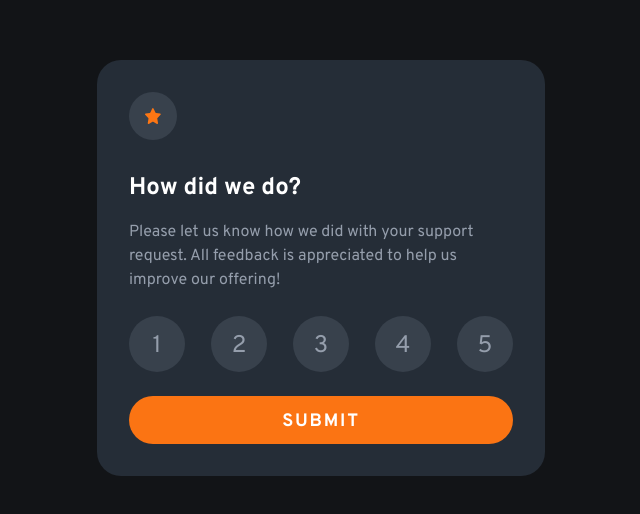
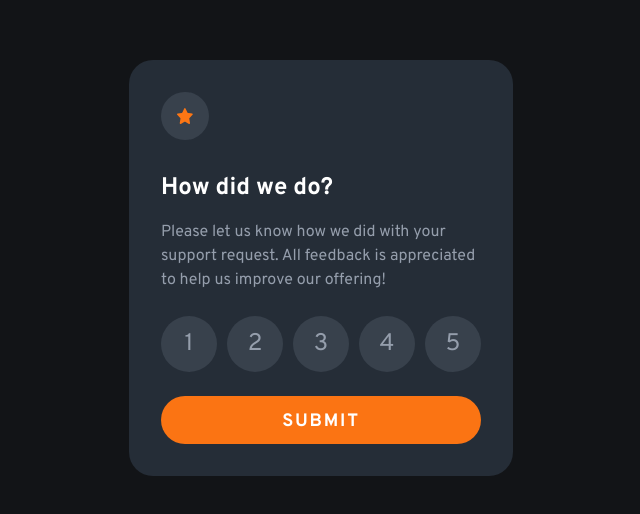
Before and after one commit to TheLaucha/interactive-rating-component-FM, a plain HTML site: page index.html in a window 1280 px wide. Shown: the part 132-646 px from the top of the page, without its empty margins (319-959 px from the left). Drawn offline with Linux system fonts and the light colour scheme.

Commit message:
fixed bugs

```diff
--- a/index.html
+++ b/index.html
@@ -13,7 +13,8 @@
   </head>
   <body>
     <div class="container h-screen mx-auto grid content-center">
-      <div class="card front rounded-3xl p-8 mx-auto flex flex-col gap-4 w-9/12 max-w-md">
+      <!-- p-8 -->
+      <div class="card front rounded-3xl mx-auto p-8 flex flex-col gap-4 max-w-xs sm:max-w-sm">
         <div class="star-image rounded-full max-w-fit p-4 mb-4">
           <img class="w-4" src="./images/icon-star.svg" alt="icon star" />
         </div>
@@ -23,25 +24,23 @@
           help us improve our offering!
         </p>
         <div class="check-numbers w-full flex justify-between my-2">
-          <button class="btn rounded-full text-2xl w-14 h-14" value="1">1</button>
-          <button class="btn rounded-full text-2xl w-14 h-14" value="2">2</button>
-          <button class="btn rounded-full text-2xl w-14 h-14" value="3">3</button>
-          <button class="btn rounded-full text-2xl w-14 h-14" value="4">4</button>
-          <button class="btn rounded-full text-2xl w-14 h-14" value="5">5</button>
+          <button class="btn rounded-full text-2xl w-12 h-12 sm:w-14 sm:h-14" value="1">1</button>
+          <button class="btn rounded-full text-2xl w-12 h-12 sm:w-14 sm:h-14" value="2">2</button>
+          <button class="btn rounded-full text-2xl w-12 h-12 sm:w-14 sm:h-14" value="3">3</button>
+          <button class="btn rounded-full text-2xl w-12 h-12 sm:w-14 sm:h-14" value="4">4</button>
+          <button class="btn rounded-full text-2xl w-12 h-12 sm:w-14 sm:h-14" value="5">5</button>
         </div>
         <button class="btn-submit w-full h-12 text-lg font-bold rounded-full py-2 tracking-widest">
           SUBMIT
         </button>
       </div>
       <div
-        class="card back rounded-3xl p-8 mx-auto flex flex-col place-items-center h-full w-9/12 max-w-md text-center tracking-wide"
+        class="card back rounded-3xl p-8 mx-auto flex flex-col place-items-center h-full max-w-xs sm:max-w-sm text-center tracking-wide"
       >
         <div class="thank-image">
           <img src="./images/illustration-thank-you.svg" alt="" />
         </div>
-        <p class="ranking-text flex items-center rounded-full px-4 py-1">
-
-        </p>
+        <p class="ranking-text flex items-center rounded-full px-4 py-1"></p>
         <h2 class="text-2xl font-bold text-white self-end">Thank You!</h2>
         <p class="details">
           We appreciate you taking the time to give a rating. If you ever need more support, don't
--- a/input.css
+++ b/input.css
@@ -40,7 +40,9 @@ body {
 .btn {
   background-color: hsl(215, 15%, 26%);
   color: var(--Light-Grey);
-  line-height: 60px;
+  display: flex;
+  align-items: center;
+  justify-content: center;
 }
 
 .btn:hover {
```
Also changed, not shown: output.css.
